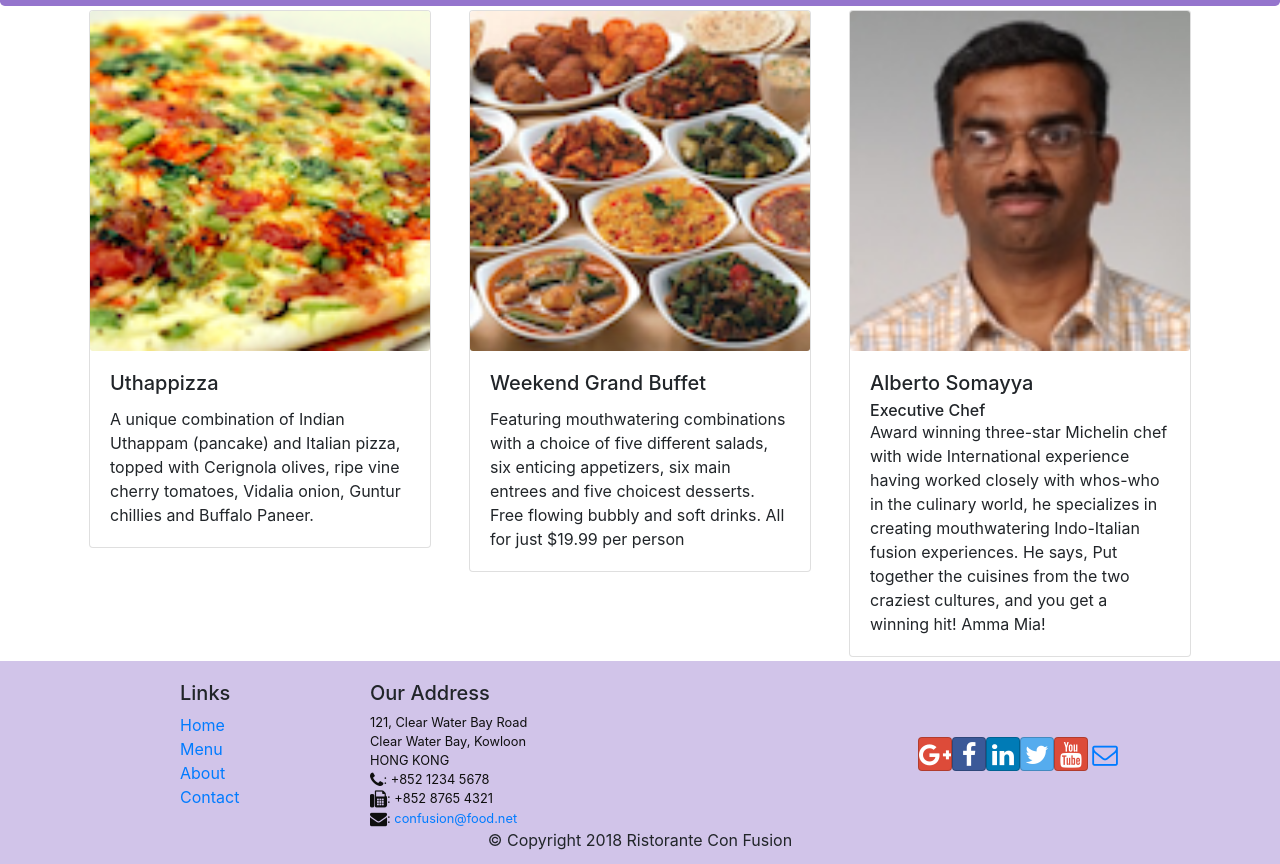
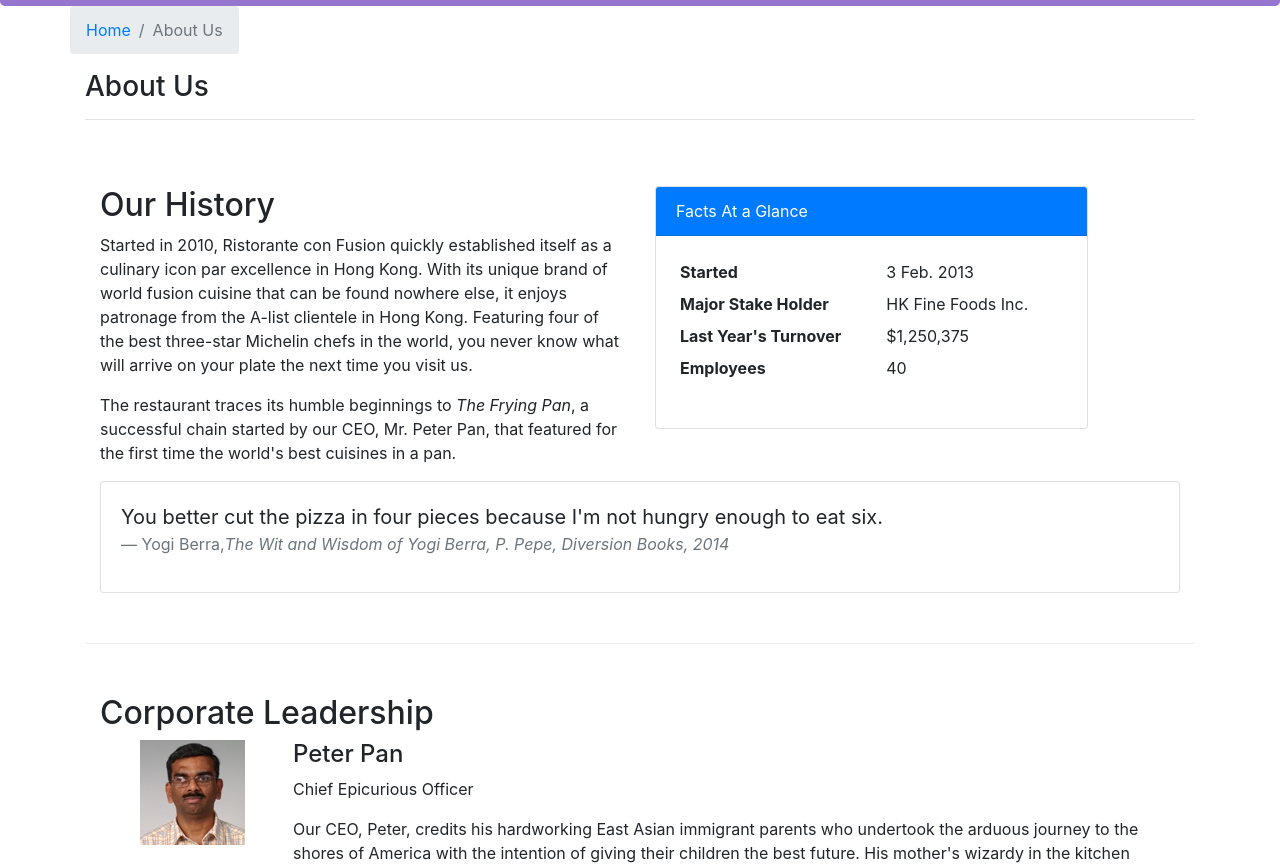
Before and after one commit to Kanishk0210/react_project, a React (Create React App) app: page /aboutus in a window 1280 px wide. Before the commit this address led to /home. Shown: the part 336-1200 px from the top of the page. Built offline with nearby package versions, Linux system fonts and the light colour scheme.

Commit message:
proper single page app

```diff
--- /dev/null
+++ b/src/components/AboutComponent.js
@@ -0,0 +1,78 @@
+import React from 'react';
+import { Breadcrumb, BreadcrumbItem, Card, CardBody, CardHeader, Media } from 'reactstrap';
+import { Link } from 'react-router-dom';
+import RenderLeader from './RenderLeader';
+
+function About(props) {
+
+    const leaders = props.leaders.map((leader) => {
+        return (
+            <RenderLeader leader={leader}/>
+        );
+    });
+
+    return(
+        <div className="container">
+            <div className="row">
+                <Breadcrumb>
+                    <BreadcrumbItem><Link to="/home">Home</Link></BreadcrumbItem>
+                    <BreadcrumbItem active>About Us</BreadcrumbItem>
+                </Breadcrumb>
+                <div className="col-12">
+                    <h3>About Us</h3>
+                    <hr />
+                </div>
+            </div>
+            <div className="row row-content">
+                <div className="col-12 col-md-6">
+                    <h2>Our History</h2>
+                    <p>Started in 2010, Ristorante con Fusion quickly established itself as a culinary icon par excellence in Hong Kong. With its unique brand of world fusion cuisine that can be found nowhere else, it enjoys patronage from the A-list clientele in Hong Kong.  Featuring four of the best three-star Michelin chefs in the world, you never know what will arrive on your plate the next time you visit us.</p>
+                    <p>The restaurant traces its humble beginnings to <em>The Frying Pan</em>, a successful chain started by our CEO, Mr. Peter Pan, that featured for the first time the world's best cuisines in a pan.</p>
+                </div>
+                <div className="col-12 col-md-5">
+                    <Card>
+                        <CardHeader className="bg-primary text-white">Facts At a Glance</CardHeader>
+                        <CardBody>
+                            <dl className="row p-1">
+                                <dt className="col-6">Started</dt>
+                                <dd className="col-6">3 Feb. 2013</dd>
+                                <dt className="col-6">Major Stake Holder</dt>
+                                <dd className="col-6">HK Fine Foods Inc.</dd>
+                                <dt className="col-6">Last Year's Turnover</dt>
+                                <dd className="col-6">$1,250,375</dd>
+                                <dt className="col-6">Employees</dt>
+                                <dd className="col-6">40</dd>
+                            </dl>
+                        </CardBody>
+                    </Card>
+                </div>
+                <div className="col-12">
+                    <Card>
+                        <CardBody className="bg-faded">
+                            <blockquote className="blockquote">
+                                <p className="mb-0">You better cut the pizza in four pieces because
+                                    I'm not hungry enough to eat six.</p>
+                                <footer className="blockquote-footer">Yogi Berra,
+                                <cite title="Source Title">The Wit and Wisdom of Yogi Berra,
+                                    P. Pepe, Diversion Books, 2014</cite>
+                                </footer>
+                            </blockquote>
+                        </CardBody>
+                    </Card>
+                </div>
+            </div>
+            <div className="row row-content">
+                <div className="col-12">
+                    <h2>Corporate Leadership</h2>
+                </div>
+                <div className="col-12">
+                    <Media list>
+                        {leaders}
+                    </Media>
+                </div>
+            </div>
+        </div>
+    );
+}
+
+export default About;
--- a/src/components/ContactComponent.js
+++ b/src/components/ContactComponent.js
@@ -1,8 +1,19 @@
 import React from 'react';
-
+import {Breadcrumb, BreadcrumbItem} from 'reactstrap';
+import {Link} from 'react-router-dom';
 function Contact(props) {
     return(
         <div className="container">
+            <div className="row">
+                <Breadcrumb>
+                    <BreadcrumbItem><Link to="/home"> Home</Link></BreadcrumbItem>
+                    <BreadcrumbItem active> Contact Us</BreadcrumbItem>
+                </Breadcrumb>
+                <div className="col-12">
+                    <h3>Contact Us</h3>
+                    <hr/>
+                </div>
+            </div>
             <div className="row row-content">
                 <div className="col-12">
                 <h3>Location Information</h3>
--- a/src/components/DishdetailComponent.js
+++ b/src/components/DishdetailComponent.js
@@ -1,6 +1,6 @@
 import React from 'react';
-import {Card, CardImg, CardBody, CardTitle, CardText} from 'reactstrap'
-
+import {Card, CardImg, CardBody, CardTitle, CardText, Breadcrumb, BreadcrumbItem} from 'reactstrap'
+import {Link} from 'react-router-dom';
 
 function RenderDish({dish}) {
     if(dish!=null)
@@ -30,15 +30,10 @@
         <div className="col-12 col-md-5 m-1">
             <h4>Comments</h4>
             <ul className="list-unstyled">
-                {comments.map((comment) => {
-                    return(
-                        <li>
-                            <p>{ comment.comment }</p>
-                            <p>-- {comment.author} , {Intl.DateTimeFormat('en-US', {year:'numeric', month:'short',day:'2-digit'}).format(new Date(Date.parse(comment.date)))}</p>
-                        </li>
-                    );
-                    }
-                )}
+                <li>
+                    <p>{ comments.comment }</p>
+                    <p>-- {comments.author} , {Intl.DateTimeFormat('en-US', {year:'numeric', month:'short',day:'2-digit'}).format(new Date(Date.parse(comments.date)))}</p>
+                </li>
             </ul>
         </div>
     );
@@ -48,9 +43,19 @@
     if(props.dish!=null){
         return(
             <div className="container">
+            <div className="row">
+                <Breadcrumb>
+                    <BreadcrumbItem><Link to="/menu"> Menu</Link></BreadcrumbItem>
+                    <BreadcrumbItem active> {props.dish.name}</BreadcrumbItem>
+                </Breadcrumb>
+                <div className="col-12">
+                    <h3>{props.dish.name}</h3>
+                    <hr/>
+                </div>
+            </div>
                 <div className="row">
                     <RenderDish dish={props.dish}/>
-                    <RenderComments comments={props.dish.comments}/>
+                    <RenderComments comments={props.comments}/>
                 </div>
             </div>
         );
--- a/src/components/MainComponent.js
+++ b/src/components/MainComponent.js
@@ -8,6 +8,7 @@
 import Home from './HomeComponent';
 import Menu from './MenuComponent';
 import Contact from './ContactComponent'
+import About from './AboutComponent';
 import Footer from './FooterComponent';
 import '../App.css';
 import {Switch, Route, Redirect} from 'react-router-dom';
@@ -39,12 +40,23 @@
               leader={this.state.leaders.filter((leader) => leader.featured)[0]} />
       );
     }
+
+    const dishWithId =({match}) => {
+      return(
+        <DishDetail dish={this.state.dishes.filter((dish) => dish.id === parseInt(match.params.dishId,10))[0]}
+                    comments={this.state.comments.filter((comment) => comment.dishId === parseInt(match.params.dishId,10))[0]}
+        />
+      );
+    }
+
     return (
       <div>
         <Header />
         <Switch>
           <Route path="/home" component={HomePage}/>
           <Route exact path="/menu" component={() => <Menu dishes={this.state.dishes} />}/>
+          <Route path="/menu/:dishId" component={dishWithId}/>
+          <Route exact path="/aboutus" component={() => <About leaders={this.state.leaders}/>}/>
           <Route exact path='/contactus' component={Contact}/>
           <Redirect to="/home"/>
         </Switch>
--- a/src/components/MenuComponent.js
+++ b/src/components/MenuComponent.js
@@ -1,15 +1,18 @@
 import React from 'react'
-import { Card, CardImg, CardImgOverlay, CardTitle, CardBody, CardText } from 'reactstrap'
+import { Card, CardImg, CardImgOverlay, CardTitle, CardBody, CardText, Breadcrumb, BreadcrumbItem } from 'reactstrap'
+import { Link } from 'react-router-dom';
 
 function RenderMenuItem({dish, onClick}){
     return(
-        <Card key={dish.id} onClick={() => onClick(dish.id)}>
+        <Card>
+            <Link to={`/menu/${dish.id}`}>
                 <CardImg width="100%" src={dish.image} alt={dish.name}/>
                 <CardImgOverlay>
                     <CardTitle>
                         {dish.name}
                     </CardTitle>
                 </CardImgOverlay>
+            </Link>
         </Card>
     );
 }
@@ -25,6 +28,16 @@
     return(
         <div className="container">
             <div className="row">
+                <Breadcrumb>
+                    <BreadcrumbItem><Link to="/home"> Home</Link></BreadcrumbItem>
+                    <BreadcrumbItem active> Menu</BreadcrumbItem>
+                </Breadcrumb>
+                <div className="col-12">
+                    <h3>Menu</h3>
+                    <hr/>
+                </div>
+            </div>
+            <div className="row">
                {menu}
             </div>
         </div>
--- /dev/null
+++ b/src/components/RenderLeader.js
@@ -0,0 +1,20 @@
+import React from 'react';
+import {Media} from  'reactstrap';
+
+
+function RenderLeader({leader}) {
+    return(
+        <Media className="mb-4">
+            <Media left middle>
+                <Media object src="/assets/images/alberto.png" alt="Leader"/>
+            </Media>
+            <Media body className="ml-5">
+                <Media heading>{leader.name}</Media>
+                <p>{leader.designation}</p>
+                <p>{leader.description}</p>
+            </Media>
+        </Media>
+    );
+}
+
+export default RenderLeader;
```
Lines whose indentation alone changed are shown as unchanged.
